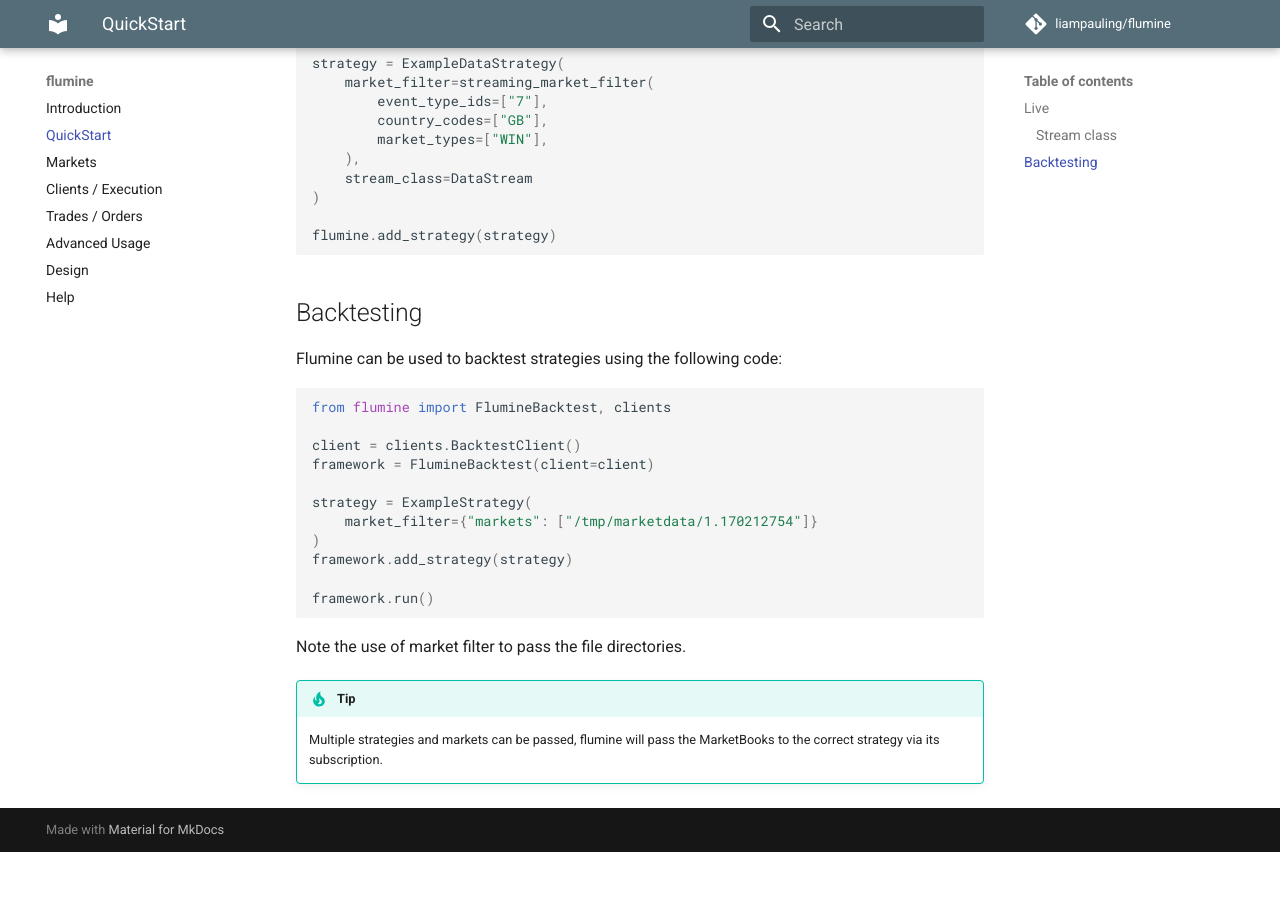
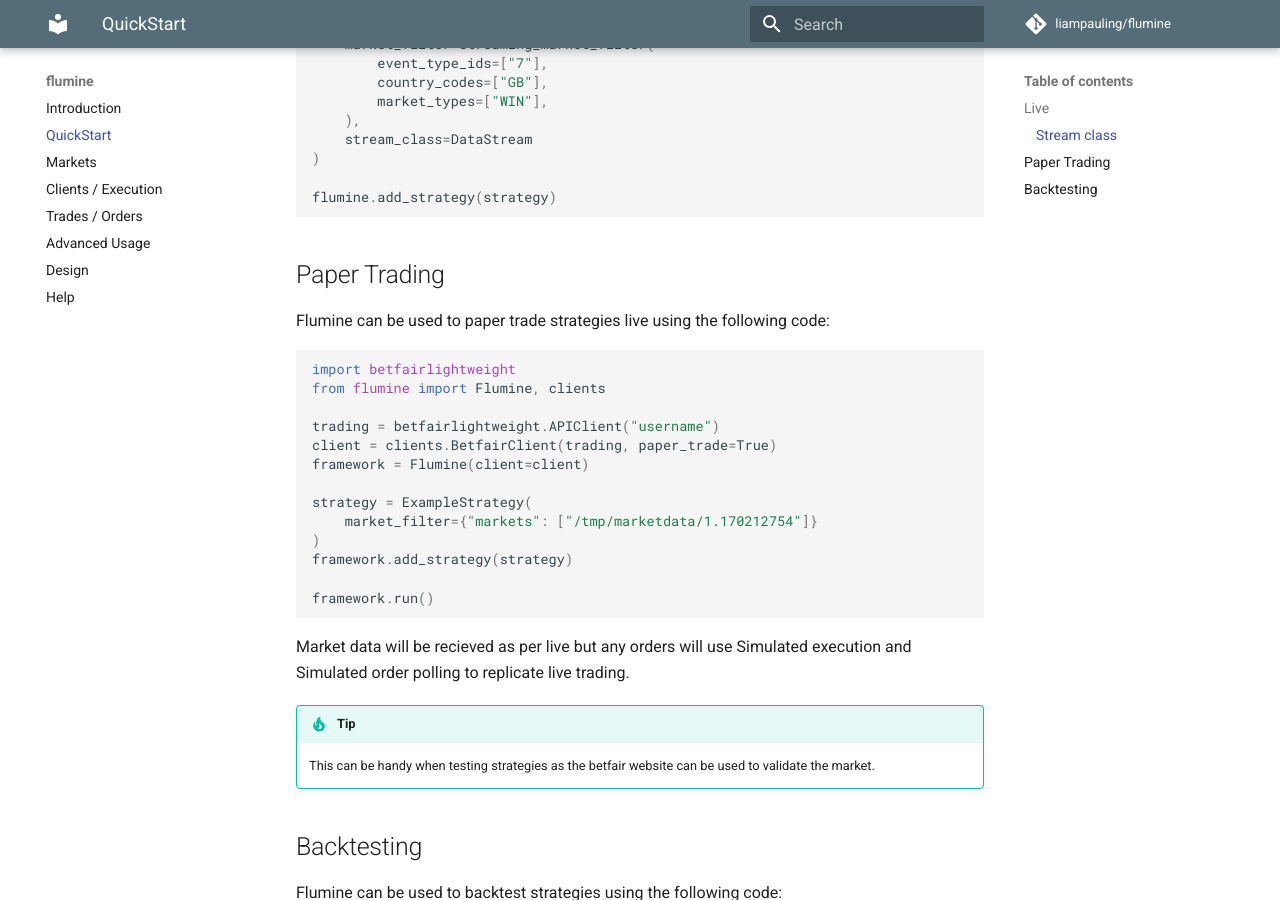
Before and after one commit to betcode-org/flumine, an MkDocs documentation site: the page built from docs/quickstart.md, in a window 1280 px wide and 900 px high, scrolled down 1850 px. Built offline with MkDocs 1.6.1 and Material for MkDocs 9.7.7, drawn with Linux system fonts in a browser that asks for light colours; comment, search, counter and statistics services are not loaded; before the commit the page ends 2702 px from its top, so only the background shows below that.

Commit message:
docs update

````diff
--- a/docs/quickstart.md
+++ b/docs/quickstart.md
@@ -14,9 +14,7 @@
 trading = betfairlightweight.APIClient("username")
 client = clients.BetfairClient(trading)
 
-framework = Flumine(
-    client=client,
-)
+framework = Flumine(client=client)
 ```
 
 !!! note
@@ -95,6 +93,31 @@
 flumine.add_strategy(strategy)
 ```
 
+## Paper Trading
+
+Flumine can be used to paper trade strategies live using the following code:
+
+```python
+import betfairlightweight
+from flumine import Flumine, clients
+
+trading = betfairlightweight.APIClient("username")
+client = clients.BetfairClient(trading, paper_trade=True)
+framework = Flumine(client=client)
+
+strategy = ExampleStrategy(
+    market_filter={"markets": ["/tmp/marketdata/1.170212754"]}
+)
+framework.add_strategy(strategy)
+
+framework.run()
+```
+
+Market data will be recieved as per live but any orders will use Simulated execution and Simulated order polling to replicate live trading.
+
+!!! tip
+    This can be handy when testing strategies as the betfair website can be used to validate the market.
+
 ## Backtesting
 
 Flumine can be used to backtest strategies using the following code:
````
Also changed, not shown: README.md (+2 -2 lines), docs/advanced.md (+1 -0 lines), docs/index.md (+2 -2 lines).
